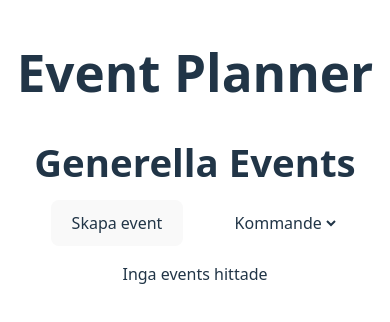
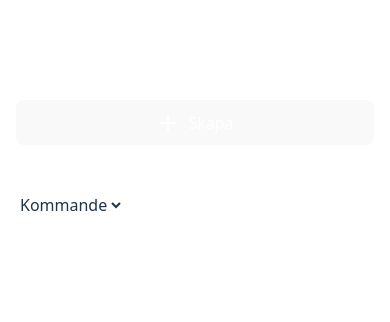
Before and after one commit to ArvidAlund/frontend-2-grupp-11, a React (Vite) app: page /event-planner in a window 390 px wide. Shown: the top 322 px of the page. Built offline with nearby package versions, Linux system fonts and the light colour scheme.

Commit message:
styling: updated styling for eventPlanner

```diff
--- a/src/components/events/eventContainer.jsx
+++ b/src/components/events/eventContainer.jsx
@@ -3,7 +3,7 @@ import { Check } from "lucide-react";
 const EventContainer = ({ event, onClick, type }) => {
 
   return (
-    <li
+    <div
       className={`rounded-xl shadow-md p-6 mb-4 transition text-white select-none cursor-pointer
         bg-[rgb(19,41,54)] border border-transparent hover:border-green-300 grid grid-cols-[2fr_1fr] min-h-40 max-w-[90%]`
       }
@@ -17,16 +17,15 @@ const EventContainer = ({ event, onClick, type }) => {
       <div className="text-neutral-500 flex flex-col justify-between items-end gap-2">
         <p className="font-semibold">Datum: {new Date(event.startDate).toLocaleDateString("sv-SE", { year: 'numeric', month: 'short', day: 'numeric' })} - <br /> {new Date(event.endDate).toLocaleDateString("sv-SE", { year: 'numeric', month: 'short', day: 'numeric' })}</p>
         <p className="font-semibold">Tid: {new Date(event.startDate).toLocaleTimeString("sv-SE", { hour: '2-digit', minute: '2-digit' })} - {new Date(event.endDate).toLocaleTimeString("sv-SE", { hour: '2-digit', minute: '2-digit' })}</p>
-        <p className="font-semibold">Plats:</p>
 
         <div className="flex items-center text-white gap-2 mt-4">
           <p>Status:</p>
-          <span className={`h-3 aspect-square rounded-full ring-2 ${type === "coming" ? "ring-green-500" : "ring-neutral-500"} flex items-center justify-center overflow-hidden`}>
-            {type === "coming" ? <Check className="w-3 h-3 bg-green-500 rounded-full" /> : null}
+          <span className={`h-3 aspect-square rounded-full ring-2 ${type === "past" ? "ring-green-500" : "ring-neutral-500"} flex items-center justify-center overflow-hidden`}>
+            {type === "past" ? <Check className="w-3 h-3 bg-green-500 rounded-full" /> : null}
           </span>
         </div>
       </div>
-    </li>
+    </div>
   );
 };
 
--- a/src/index.css
+++ b/src/index.css
@@ -65,16 +65,8 @@ button {
   font-size: 1em;
   font-weight: 500;
   font-family: inherit;
-  background-color: #1a1a1a;
   cursor: pointer;
   transition: border-color 0.25s;
-}
-button:hover {
-  border-color: #646cff;
-}
-button:focus,
-button:focus-visible {
-  outline: 4px auto -webkit-focus-ring-color;
 }
 
 @media (prefers-color-scheme: light) {
--- a/src/pages/eventPlanner.jsx
+++ b/src/pages/eventPlanner.jsx
@@ -4,6 +4,7 @@ import { getEventsUserID, getGenericEvents } from "../lib/events";
 import CreateEventModal from "../components/events/createEventsModal";
 import EventContainer from "../components/events/eventContainer";
 import EditEvent from "../components/events/editEvent";
+import { Plus } from "lucide-react";
 
 const EventPlanner = () => {
   const [userId, setUserId] = useState(null);
@@ -45,22 +46,39 @@ const EventPlanner = () => {
   }
 
   return (
-    <section className="text-center">
-      <h1 className="mb-10 text-center font-bold">Event Planner</h1>
+    <section className="grid md:grid-cols-[1fr_2fr] gap-20 mt-10">
+      <aside>
+        <div className="flex flex-col items-start gap-4 p-4">
+          <button
+            className="bg-[#004a75] text-white px-4 py-2 rounded-md hover:bg-blue-700 transition flex w-full items-center justify-center"
+            onClick={() => setCreateEventModalOpen(true)}
+          >
+            <Plus className="inline-block mr-2" />
+            <p>Skapa</p>
+          </button>
           <div>
-          <h2>{userId ? "Dina Events" : "Generella Events"}</h2>
-          <div className="flex justify-center gap-8 py-4">
-            <button onClick={() => setCreateEventModalOpen(true)}>Skapa event</button>
-            <select name="sort" id="sort" value={sortOption} onChange={(e) => setSortOption(e.target.value)} className="ml-4 *:bg-black">
+            <label htmlFor="sort" className="block mb-2 text-white font-semibold">
+              Filtrera
+            </label>
+            <select
+              id="sort"
+              value={sortOption}
+              onChange={(e) => setSortOption(e.target.value)}
+              className="w-full rounded-md *:bg-black"
+            >
               <option value="coming">Kommande</option>
               <option value="past">Tidigare</option>
             </select>
           </div>
-          {events.length > 0 ? (
-            <div className="flex flex-col gap-10 max-w-[800px] mx-auto">
-              <h3 className="border-b-2 border-neutral-700">{sortOption === "coming" ? "Kommande Events" : "Tidigare Events"}</h3>
-              {sortOption && (
-              <ul>
+        </div>
+      </aside>
+      <main className="flex flex-col justify-center items-center md:block">
+        {events.length === 0 ? (
+          <div className="flex flex-col items-center justify-center mt-20">
+            <h2 className="text-2xl font-semibold mb-4 text-white">Inga evenemang tillgängliga</h2>
+          </div>
+        ) : (
+          <>
             {events.filter(event => {
               const now = new Date();
               const start = new Date(event.startDate);
@@ -75,29 +93,9 @@ const EventPlanner = () => {
             }).map(event => (
               <EventContainer key={event.id} event={event} onClick={() => setUpdateEvent(event)} type={sortOption} />
             ))}
-              </ul>
+          </>
         )}
-            </div>
-          ) : (
-            <p>Inga events hittade</p>
-          )}
-        </div>
-        {createEventModalOpen && (
-          <CreateEventModal onClose={(updatedEvents) => {
-            setCreateEventModalOpen(false);
-            if (updatedEvents) {
-              setEvents(updatedEvents);
-            }
-          }} userId={userId} />
-        )}
-        {updateEvent !== null && (
-          <EditEvent event={updateEvent} onClose={(updatedEvents) => {
-            setUpdateEvent(null);
-            if (updatedEvents) {
-              setEvents(updatedEvents);
-            }
-          }} />
-        )}
+      </main>
     </section>
   );
 };
```
Lines whose indentation alone changed are shown as unchanged.
